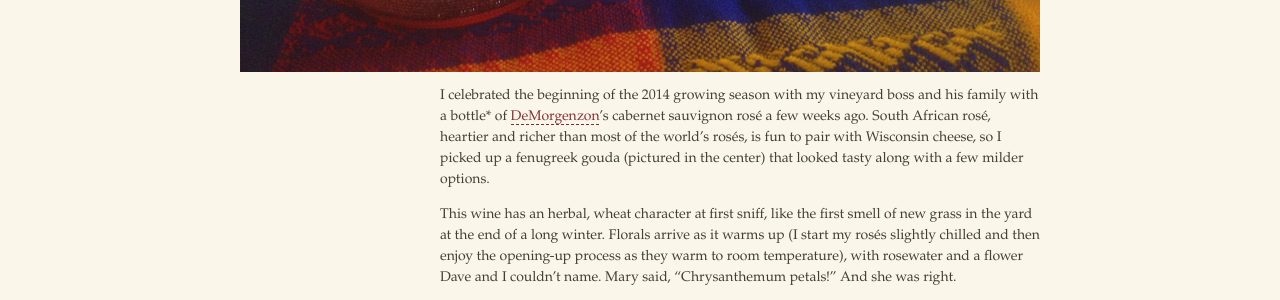
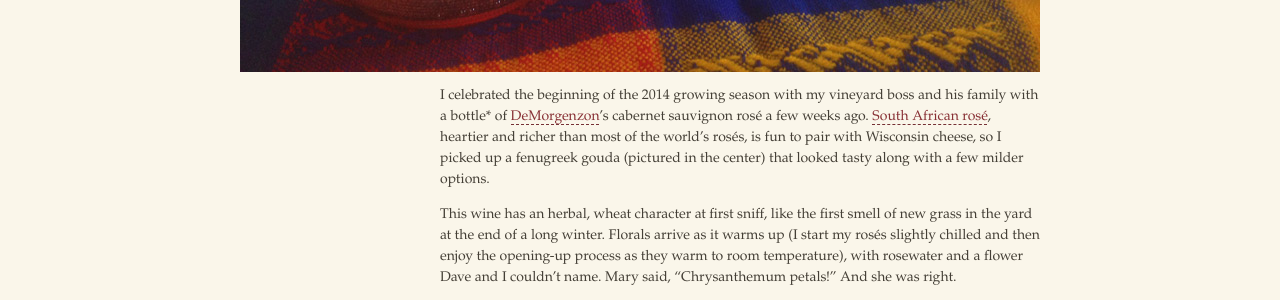
Before and after one commit to nywinewench/nywinewench.github.io, a Jekyll site: the page built from _posts/2014-4-17-springtime-in-a-bottle.md, in a window 1280 px wide. Shown: the part 808-1108 px from the top of the page. Built offline with Jekyll 4.4.1, drawn with Linux system fonts in a browser that asks for light colours; some web fonts are replaced; Markdown is read by kramdown in place of the engine named in the settings; comment, search, counter and statistics services are not loaded; part of the change alters nothing that is shown.

Commit message:
Link added

```diff
--- a/_posts/2014-4-17-springtime-in-a-bottle.md
+++ b/_posts/2014-4-17-springtime-in-a-bottle.md
@@ -22,7 +22,7 @@ Sometimes it feels like rosé season has to happen one day at a time: spring see
 
 ![DeMorgenzon DMZ Cabernet Rosé 2013 with cheese](/photos/dmzrose.jpg "DMZ rosé bottle with cheeses")
 
-I celebrated the beginning of the 2014 growing season with my vineyard boss and his family with a bottle* of [DeMorgenzon](http://www.demorgenzon.co.za/)'s cabernet sauvignon rosé a few weeks ago. South African rosé, heartier and richer than most of the world's rosés, is fun to pair with Wisconsin cheese, so I picked up a fenugreek gouda (pictured in the center) that looked tasty along with a few milder options.
+I celebrated the beginning of the 2014 growing season with my vineyard boss and his family with a bottle* of [DeMorgenzon](http://www.demorgenzon.co.za/)'s cabernet sauvignon rosé a few weeks ago. [South African rosé](http://stellenbauchery.com/blog/02-20-2010/just-dont-call-it-blush.html), heartier and richer than most of the world's rosés, is fun to pair with Wisconsin cheese, so I picked up a fenugreek gouda (pictured in the center) that looked tasty along with a few milder options.
 
 This wine has an herbal, wheat character at first sniff, like the first smell of new grass in the yard at the end of a long winter. Florals arrive as it warms up (I start my rosés slightly chilled and then enjoy the opening-up process as they warm to room temperature), with rosewater and a flower Dave and I couldn't name. Mary said, "Chrysanthemum petals!" And she was right.
 
```
